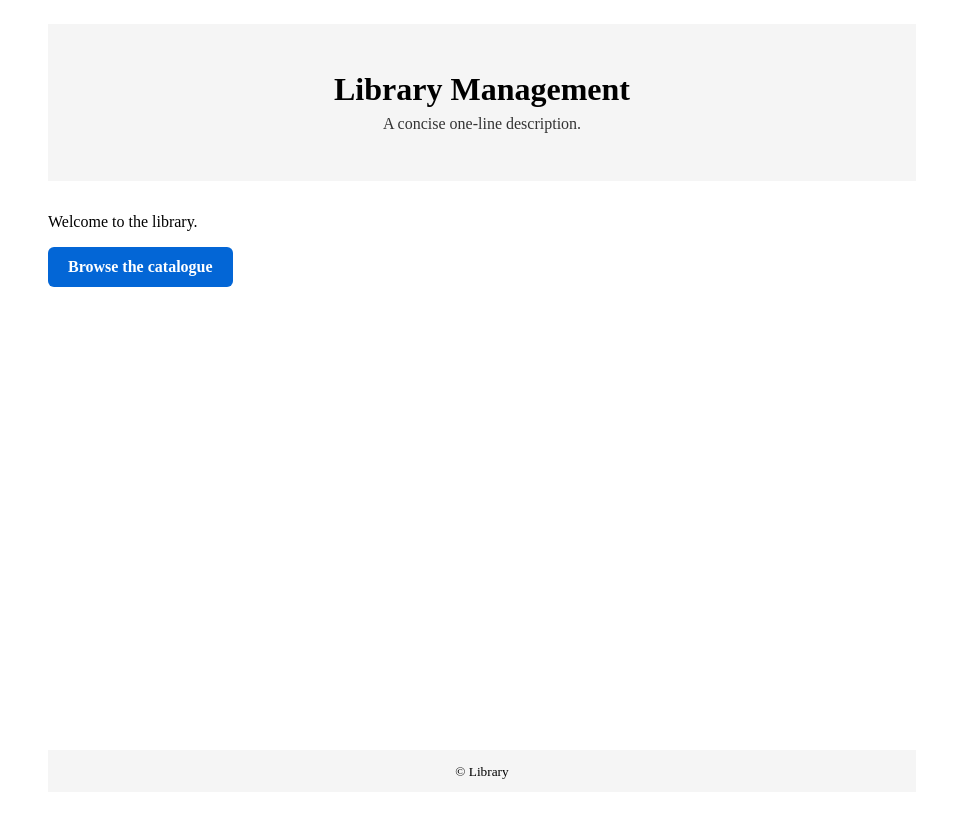
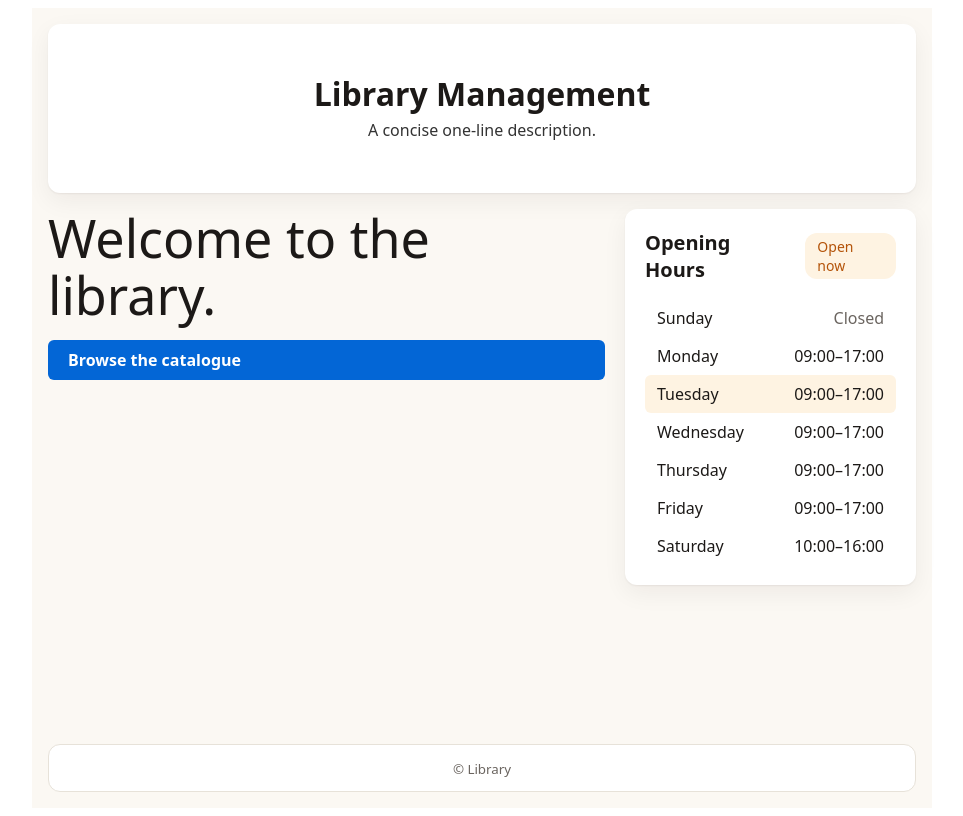
Before and after one commit to Hadiya-Amber/T14_library_management, a React (Vite) app: page / in a window 1280 px wide. Shown: the whole page, without its empty margins (158-1121 px from the left). Built offline with nearby package versions, Linux system fonts and the light colour scheme.

Commit message:
feat(propel): implement task_004_fe_opening_hours

```diff
--- /dev/null
+++ b/src/components/OpeningHours.module.css
@@ -0,0 +1,86 @@
+/**
+ * Styles for the OpeningHours component.
+ *
+ * Provides panel surface, row hover lift, badge styling, and animation wiring.
+ */
+
+.panel {
+  background: var(--surface-raised);
+  border-radius: var(--radius);
+  box-shadow: var(--shadow);
+  padding: var(--space-5);
+  animation: rise 420ms var(--ease-out) forwards;
+}
+
+.header {
+  display: flex;
+  align-items: center;
+  justify-content: space-between;
+  margin-bottom: var(--space-4);
+  gap: var(--space-3);
+}
+
+.title {
+  font-size: 1.25rem;
+  font-weight: 600;
+  color: var(--ink);
+  margin: 0;
+}
+
+.badge {
+  display: inline-flex;
+  align-items: center;
+  padding: var(--space-1) var(--space-3);
+  border-radius: var(--radius);
+  font-size: 0.875rem;
+  font-weight: 500;
+  animation: pulse 600ms ease-out forwards;
+}
+
+.open {
+  background: var(--accent-soft);
+  color: var(--accent);
+}
+
+.closed {
+  background: var(--surface);
+  color: var(--ink-muted);
+}
+
+.list {
+  margin: 0;
+  padding: 0;
+}
+
+.row {
+  display: flex;
+  align-items: center;
+  justify-content: space-between;
+  padding: var(--space-2) var(--space-3);
+  border-radius: calc(var(--radius) / 2);
+  transition: transform 160ms var(--ease-out), background-color 160ms var(--ease-out);
+}
+
+.row:hover {
+  transform: translateY(-2px);
+  background-color: var(--accent-soft);
+}
+
+.currentRow {
+  background-color: var(--accent-soft);
+}
+
+.day {
+  font-weight: 500;
+  color: var(--ink);
+  margin: 0;
+}
+
+.hours {
+  color: var(--ink);
+  margin: 0;
+}
+
+.closedHours {
+  color: var(--ink-muted);
+}
--- /dev/null
+++ b/src/components/OpeningHours.tsx
@@ -0,0 +1,112 @@
+/**
+ * OpeningHours component displaying library opening hours.
+ *
+ * Renders an accessible definition list with a status badge indicating
+ * whether the library is currently open. Uses injected `now` prop for
+ * testability rather than reading the system clock.
+ */
+
+import React from "react";
+import styles from "./OpeningHours.module.css";
+
+/** Schedule entry for a single day */
+export interface DaySchedule {
+  /** Full weekday name (e.g., "Monday") */
+  day: string;
+  /** Display text for hours (e.g., "09:00–17:00" or "Closed") */
+  hours: string;
+  /** Opening time in HH:MM format, or null if closed */
+  opens: string | null;
+  /** Closing time in HH:MM format, or null if closed */
+  closes: string | null;
+}
+
+/** Props for the OpeningHours component */
+export interface OpeningHoursProps {
+  /** Seven-day schedule array, ordered Sunday-Saturday */
+  schedule: DaySchedule[];
+  /** The current instant to evaluate open/closed status against */
+  now: Date;
+}
+
+/**
+ * Parse a time string in HH:MM format to minutes since midnight.
+ *
+ * @param time - Time string like "09:00"
+ * @returns Minutes since midnight
+ */
+function parseTime(time: string): number {
+  const [hours, minutes] = time.split(":").map(Number);
+  return hours * 60 + minutes;
+}
+
+/**
+ * Check if the given time falls within the opening hours.
+ *
+ * @param now - Current date/time
+ * @param opens - Opening time in HH:MM format
+ * @param closes - Closing time in HH:MM format
+ * @returns True if now is within opening hours
+ */
+function isOpen(now: Date, opens: string, closes: string): boolean {
+  const currentMinutes = now.getHours() * 60 + now.getMinutes();
+  const openMinutes = parseTime(opens);
+  const closeMinutes = parseTime(closes);
+  return currentMinutes >= openMinutes && currentMinutes < closeMinutes;
+}
+
+/**
+ * OpeningHours component.
+ *
+ * Renders a section with aria-label "Opening hours" containing a definition
+ * list of days and their hours. Shows an "Open now" or "Closed" badge based
+ * on the injected `now` prop. Marks the current weekday row with aria-current="date".
+ *
+ * @param props - OpeningHoursProps
+ * @returns JSX.Element
+ */
+export default function OpeningHours({ schedule, now }: OpeningHoursProps): JSX.Element {
+  const currentDayIndex = now.getDay(); // 0 = Sunday, 1 = Monday, etc.
+  const todaySchedule = schedule[currentDayIndex];
+
+  // Determine if library is open now
+  const isCurrentlyOpen = todaySchedule &&
+    todaySchedule.opens &&
+    todaySchedule.closes &&
+    isOpen(now, todaySchedule.opens, todaySchedule.closes);
+
+  return (
+    <section
+      className={styles.panel}
+      aria-label="Opening hours"
+      data-animation="rise"
+    >
+      <div className={styles.header}>
+        <h2 className={styles.title}>Opening Hours</h2>
+        <span
+          className={`${styles.badge} ${isCurrentlyOpen ? styles.open : styles.closed}`}
+          data-animation="pulse"
+        >
+          {isCurrentlyOpen ? "Open now" : "Closed"}
+        </span>
+      </div>
+      <dl className={styles.list}>
+        {schedule.map((daySchedule, index) => {
+          const isCurrentDay = index === currentDayIndex;
+          return (
+            <div
+              key={daySchedule.day}
+              className={`${styles.row} ${isCurrentDay ? styles.currentRow : ""}`}
+              {...(isCurrentDay ? { "aria-current": "date" } : {})}
+            >
+              <dt className={styles.day}>{daySchedule.day}</dt>
+              <dd className={`${styles.hours} ${daySchedule.hours === "Closed" ? styles.closedHours : ""}`}>
+                {daySchedule.hours}
+              </dd>
+            </div>
+          );
+        })}
+      </dl>
+    </section>
+  );
+}
--- a/src/main.tsx
+++ b/src/main.tsx
@@ -3,6 +3,8 @@
  */
 import React from "react";
 import { createRoot } from "react-dom/client";
+import "./styles/theme.css";
+import "./styles/animations.css";
 import App from "./App";
 
 const container = document.getElementById("root");
--- a/src/pages/LandingPage.module.css
+++ b/src/pages/LandingPage.module.css
@@ -3,23 +3,53 @@
   min-height: 100vh;
   display: flex;
   flex-direction: column;
-  gap: 1rem;
-  padding: 1rem;
+  gap: var(--space-4);
+  padding: var(--space-4);
+  background: var(--surface);
+  color: var(--ink);
+  font-family: system-ui, -apple-system, BlinkMacSystemFont, "Segoe UI", Roboto, sans-serif;
 }
 
 .header {
-  background: #f5f5f5;
-  padding: 1rem;
+  background: var(--surface-raised);
+  padding: var(--space-5);
+  border-radius: var(--radius);
+  box-shadow: var(--shadow);
+  animation: rise 420ms var(--ease-out) forwards;
 }
 
 .main {
   flex: 1 1 auto;
 }
 
+.content {
+  display: flex;
+  flex-direction: column;
+  gap: var(--space-5);
+}
+
+.heroSection {
+  display: flex;
+  flex-direction: column;
+  gap: var(--space-4);
+  animation: rise 420ms var(--ease-out) forwards;
+  animation-delay: 80ms;
+}
+
+.welcome {
+  font-size: clamp(2rem, 5vw, 3.25rem);
+  line-height: 1.1;
+  color: var(--ink);
+  margin: 0;
+}
+
 .footer {
-  background: #f5f5f5;
-  padding: 0.75rem;
+  background: var(--surface-raised);
+  padding: var(--space-3);
   text-align: center;
+  border-radius: var(--radius);
+  color: var(--ink-muted);
+  border: 1px solid var(--border);
 }
 
 /* Responsive breakpoint for wider layouts */
@@ -28,4 +58,13 @@
     max-width: 900px;
     margin: 0 auto;
   }
+
+  .content {
+    flex-direction: row;
+    align-items: flex-start;
+  }
+
+  .heroSection {
+    flex: 1 1 auto;
+  }
 }
--- a/src/pages/LandingPage.tsx
+++ b/src/pages/LandingPage.tsx
@@ -7,6 +7,18 @@ import React from "react";
 import styles from "./LandingPage.module.css";
 import Hero from "../components/Hero";
 import CatalogueCta from "../components/CatalogueCta";
+import OpeningHours from "../components/OpeningHours";
+
+/** Default seven-day schedule for the library */
+const DEFAULT_SCHEDULE = [
+  { day: "Sunday", hours: "Closed", opens: null, closes: null },
+  { day: "Monday", hours: "09:00–17:00", opens: "09:00", closes: "17:00" },
+  { day: "Tuesday", hours: "09:00–17:00", opens: "09:00", closes: "17:00" },
+  { day: "Wednesday", hours: "09:00–17:00", opens: "09:00", closes: "17:00" },
+  { day: "Thursday", hours: "09:00–17:00", opens: "09:00", closes: "17:00" },
+  { day: "Friday", hours: "09:00–17:00", opens: "09:00", closes: "17:00" },
+  { day: "Saturday", hours: "10:00–16:00", opens: "10:00", closes: "16:00" },
+];
 
 /**
  * LandingPage is the public-facing page for the application.
@@ -27,8 +39,13 @@ export default function LandingPage(): JSX.Element {
       </header>
 
       <main className={styles.main} role="main">
-        <p>Welcome to the library.</p>
-        <CatalogueCta />
+        <div className={styles.content}>
+          <div className={styles.heroSection}>
+            <p className={styles.welcome}>Welcome to the library.</p>
+            <CatalogueCta />
+          </div>
+          <OpeningHours schedule={DEFAULT_SCHEDULE} now={new Date()} />
+        </div>
       </main>
 
       <footer className={styles.footer} role="contentinfo">
--- /dev/null
+++ b/src/styles/animations.css
@@ -0,0 +1,54 @@
+/**
+ * Animation keyframes and motion utilities for the Library Management application.
+ *
+ * All animations respect prefers-reduced-motion and are disabled when
+ * the user has requested reduced motion.
+ */
+
+/* Rise animation - 18px upward translate from opacity:0 over 420ms */
+@keyframes rise {
+  from {
+    opacity: 0;
+    transform: translateY(18px);
+  }
+  to {
+    opacity: 1;
+    transform: translateY(0);
+  }
+}
+
+/* Pulse animation - 600ms ring expanding from badge */
+@keyframes pulse {
+  0% {
+    box-shadow: 0 0 0 0 rgba(180, 83, 9, 0.4);
+  }
+  70% {
+    box-shadow: 0 0 0 10px rgba(180, 83, 9, 0);
+  }
+  100% {
+    box-shadow: 0 0 0 0 rgba(180, 83, 9, 0);
+  }
+}
+
+/* Stagger delay utilities for mount animations */
+[data-animation="rise"].stagger-1 {
+  animation-delay: 0ms;
+}
+
+[data-animation="rise"].stagger-2 {
+  animation-delay: 80ms;
+}
+
+[data-animation="rise"].stagger-3 {
+  animation-delay: 160ms;
+}
+
+/* Reduced motion - disable all animations */
+@media (prefers-reduced-motion: reduce) {
+  *,
+  *::before,
+  *::after {
+    animation: none !important;
+    transition: none !important;
+  }
+}
--- /dev/null
+++ b/src/styles/theme.css
@@ -0,0 +1,37 @@
+/**
+ * Design tokens for the Library Management application.
+ *
+ * Defines the warm paper palette, spacing scale, radius, shadow, and easing
+ * used throughout the application.
+ */
+
+:root {
+  /* Palette - warm paper ground */
+  --surface: #fbf8f3;
+  --surface-raised: #ffffff;
+  --ink: #1c1917;
+  --ink-muted: #6b6560;
+  --accent: #b45309;
+  --accent-soft: #fef3e2;
+  --border: #e7e2d9;
+
+  /* Spacing scale - 4px base */
+  --space-1: 4px;
+  --space-2: 8px;
+  --space-3: 12px;
+  --space-4: 16px;
+  --space-5: 20px;
+  --space-6: 24px;
+  --space-7: 28px;
+  --space-8: 32px;
+
+  /* Shape */
+  --radius: 12px;
+
+  /* Elevation */
+  --shadow: 0 1px 2px rgba(28, 25, 23, 0.06),
+            0 8px 24px rgba(28, 25, 23, 0.06);
+
+  /* Motion */
+  --ease-out: cubic-bezier(0.16, 1, 0.3, 1);
+}
--- a/vitest.config.ts
+++ b/vitest.config.ts
@@ -4,5 +4,6 @@ import { defineConfig } from "vitest/config";
 export default defineConfig({
   test: {
     environment: "jsdom",
+    globals: true,
   },
 });
```
Also changed, not shown: 1 other file (tests, documents, lock files or other folders).
